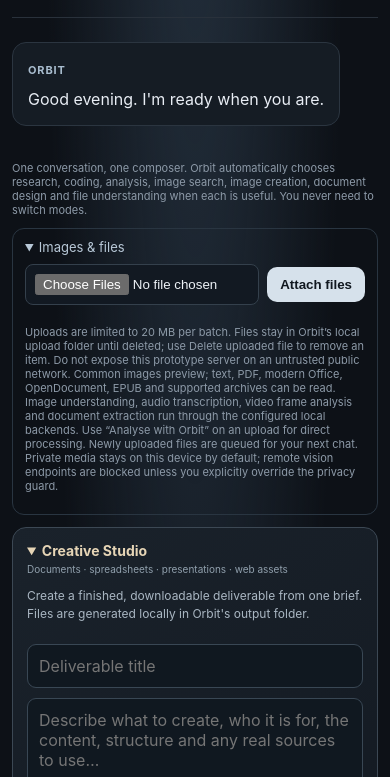
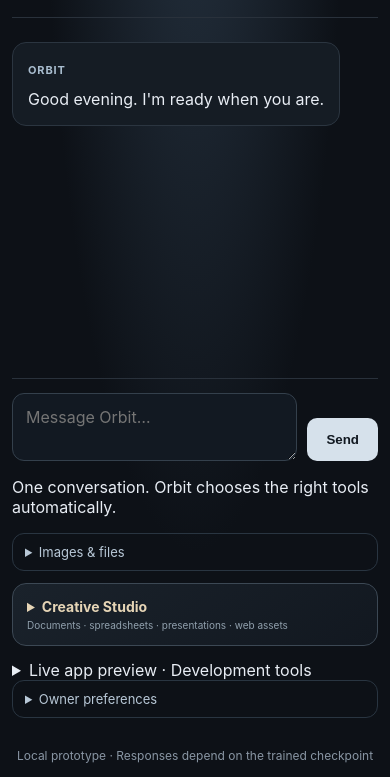
Before and after one commit to llakshyaa-rgb/FirstAI, a plain HTML site: page orbit/web/index.html in a window 390 px wide. Shown: the part 67-844 px from the top of the page. Drawn offline with Linux system fonts and the light colour scheme; files that its build step writes are made by us from their sources; no server answers; files whose address does not match are found by name.

Commit message:
Reorganize Orbit into a chat-first mobile layout

```diff
--- a/orbit/web/index.html
+++ b/orbit/web/index.html
@@ -13,8 +13,13 @@
   <section id="conversation" class="conversation" aria-live="polite">
     <article class="bubble orbit"><strong>Orbit</strong><p>Good evening. I'm ready when you are.</p></article>
   </section>
-  <p class="media-note">One conversation, one composer. Orbit automatically chooses research, coding, analysis, image search, image creation, document design and file understanding when each is useful. You never need to switch modes.</p>
-  <details class="media-panel" open>
+  <div id="attachment-queue" class="attachment-queue" aria-live="polite"></div>
+  <form id="composer" class="chat-composer">
+    <textarea id="message" rows="2" maxlength="12000" placeholder="Message Orbit…" required></textarea>
+    <button id="send" type="submit">Send</button>
+  </form>
+  <p class="chat-hint">One conversation. Orbit chooses the right tools automatically.</p>
+  <details class="media-panel">
     <summary>Images & files</summary>
     <form id="upload-form" class="media-form">
       <input id="file-input" type="file" multiple accept="*/*">
@@ -24,7 +29,7 @@
     <div id="upload-results"></div>
 
   </details>
-  <details class="design-panel" open>
+  <details class="design-panel">
     <summary>Creative Studio <span>Documents · spreadsheets · presentations · web assets</span></summary>
     <p>Create a finished, downloadable deliverable from one brief. Files are generated locally in Orbit's output folder.</p>
     <form id="design-form" class="design-form">
@@ -46,17 +51,15 @@
       <button id="design-send" type="submit">Create deliverable</button>
     </form>
   </details>
+  <details class="preview-drawer">
+    <summary>Live app preview · Development tools</summary>
   <section class="preview-panel" id="preview-panel">
     <div class="preview-toolbar"><div><strong>Live app preview</strong><small id="preview-state">No project running</small></div><div class="preview-actions"><input id="preview-project-path" type="text" maxlength="500" placeholder="Project folder (optional, e.g. apps/site)" aria-label="Project folder relative to workspace"><button id="preview-start" type="button">Preview app</button><button id="preview-inspect" type="button" disabled>Inspect app</button><button id="preview-stop" type="button" disabled>Stop</button><a id="preview-open" href="#" target="_blank" rel="noopener noreferrer" hidden>Open separately</a><a id="preview-cloud-open" href="/remote-preview/" target="_blank" rel="noopener noreferrer" hidden>Open cloud preview</a></div></div>
     <iframe id="app-preview" title="Live application preview" sandbox="allow-scripts allow-forms allow-same-origin allow-downloads" hidden></iframe>
     <details class="preview-logs"><summary>Development server logs</summary><pre id="preview-log-output">No logs yet.</pre></details><details class="preview-logs"><summary>Browser inspection report</summary><pre id="preview-inspection-output">Start a local preview, then inspect it.</pre></details>
   </section>
+  </details>
   <details class="memory-panel"><summary>Owner preferences</summary><p>Save preferences Orbit should use in future conversations on this device.</p><div class="memory-form"><input id="memory-key" maxlength="120" placeholder="Preference name"><input id="memory-value" maxlength="4000" placeholder="Preference value"><button id="memory-save" type="button">Save</button></div><div id="memory-list"></div></details>
-  <div id="attachment-queue" class="attachment-queue" aria-live="polite"></div>
-  <form id="composer">
-    <textarea id="message" rows="2" maxlength="12000" placeholder="What would you like me to do?" required></textarea>
-    <button id="send" type="submit">Send</button>
-  </form>
   <footer>Local prototype · Responses depend on the trained checkpoint</footer>
 </main>
 <script src="/static/app.js" defer></script>
```
